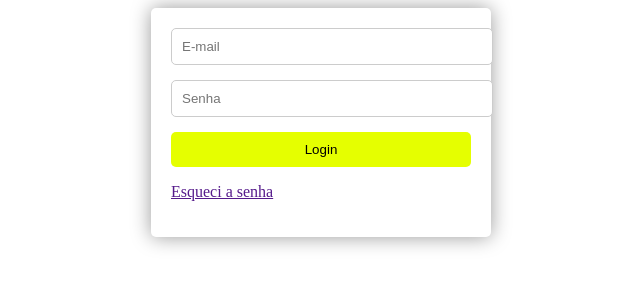
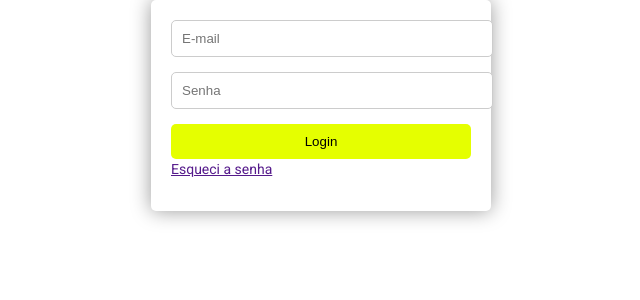
Before and after one commit to RennanMorais/condomanager_front, an Angular app: page /login in a window 1280 px wide. Shown: the top 300 px of the page, without its empty margins (319-959 px from the left). Built offline with nearby package versions, Linux system fonts and the light colour scheme.

Commit message:
adicionado angular material

```diff
--- a/package.json
+++ b/package.json
@@ -11,10 +11,12 @@
   "private": true,
   "dependencies": {
     "@angular/animations": "^14.2.0",
+    "@angular/cdk": "^13.0.0",
     "@angular/common": "^14.2.0",
     "@angular/compiler": "^14.2.0",
     "@angular/core": "^14.2.0",
     "@angular/forms": "^14.2.0",
+    "@angular/material": "^13.0.0",
     "@angular/platform-browser": "^14.2.0",
     "@angular/platform-browser-dynamic": "^14.2.0",
     "@angular/router": "^14.2.0",
--- a/src/app/app.module.ts
+++ b/src/app/app.module.ts
@@ -3,6 +3,7 @@
 
 import { AppRoutingModule } from './app-routing.module';
 import { AppComponent } from './app.component';
+import { BrowserAnimationsModule } from '@angular/platform-browser/animations';
 
 @NgModule({
   declarations: [
@@ -10,7 +11,8 @@
   ],
   imports: [
     BrowserModule,
-    AppRoutingModule
+    AppRoutingModule,
+    BrowserAnimationsModule
   ],
   providers: [],
   bootstrap: [AppComponent]
--- a/src/index.html
+++ b/src/index.html
@@ -6,8 +6,11 @@
   <base href="/">
   <meta name="viewport" content="width=device-width, initial-scale=1">
   <link rel="icon" type="image/x-icon" href="favicon.ico">
+  <link rel="preconnect" href="https://fonts.gstatic.com">
+  <link href="https://fonts.googleapis.com/css2?family=Roboto:wght@300;400;500&display=swap" rel="stylesheet">
+  <link href="https://fonts.googleapis.com/icon?family=Material+Icons" rel="stylesheet">
 </head>
-<body>
+<body class="mat-typography">
   <app-root></app-root>
 </body>
 </html>
--- a/src/styles.scss
+++ b/src/styles.scss
@@ -1 +1,39 @@
+
+// Custom Theming for Angular Material
+// For more information: https://material.angular.io/guide/theming
+@use '@angular/material' as mat;
+// Plus imports for other components in your app.
+
+// Include the common styles for Angular Material. We include this here so that you only
+// have to load a single css file for Angular Material in your app.
+// Be sure that you only ever include this mixin once!
+@include mat.core();
+
+// Define the palettes for your theme using the Material Design palettes available in palette.scss
+// (imported above). For each palette, you can optionally specify a default, lighter, and darker
+// hue. Available color palettes: https://material.io/design/color/
+$condomanager_front-primary: mat.define-palette(mat.$indigo-palette);
+$condomanager_front-accent: mat.define-palette(mat.$pink-palette, A200, A100, A400);
+
+// The warn palette is optional (defaults to red).
+$condomanager_front-warn: mat.define-palette(mat.$red-palette);
+
+// Create the theme object. A theme consists of configurations for individual
+// theming systems such as "color" or "typography".
+$condomanager_front-theme: mat.define-light-theme((
+  color: (
+    primary: $condomanager_front-primary,
+    accent: $condomanager_front-accent,
+    warn: $condomanager_front-warn,
+  )
+));
+
+// Include theme styles for core and each component used in your app.
+// Alternatively, you can import and @include the theme mixins for each component
+// that you are using.
+@include mat.all-component-themes($condomanager_front-theme);
+
 /* You can add global styles to this file, and also import other style files */
+
+html, body { height: 100%; }
+body { margin: 0; font-family: Roboto, "Helvetica Neue", sans-serif; }
```
Also changed, not shown: 1 other file (tests, documents, lock files or other folders).
